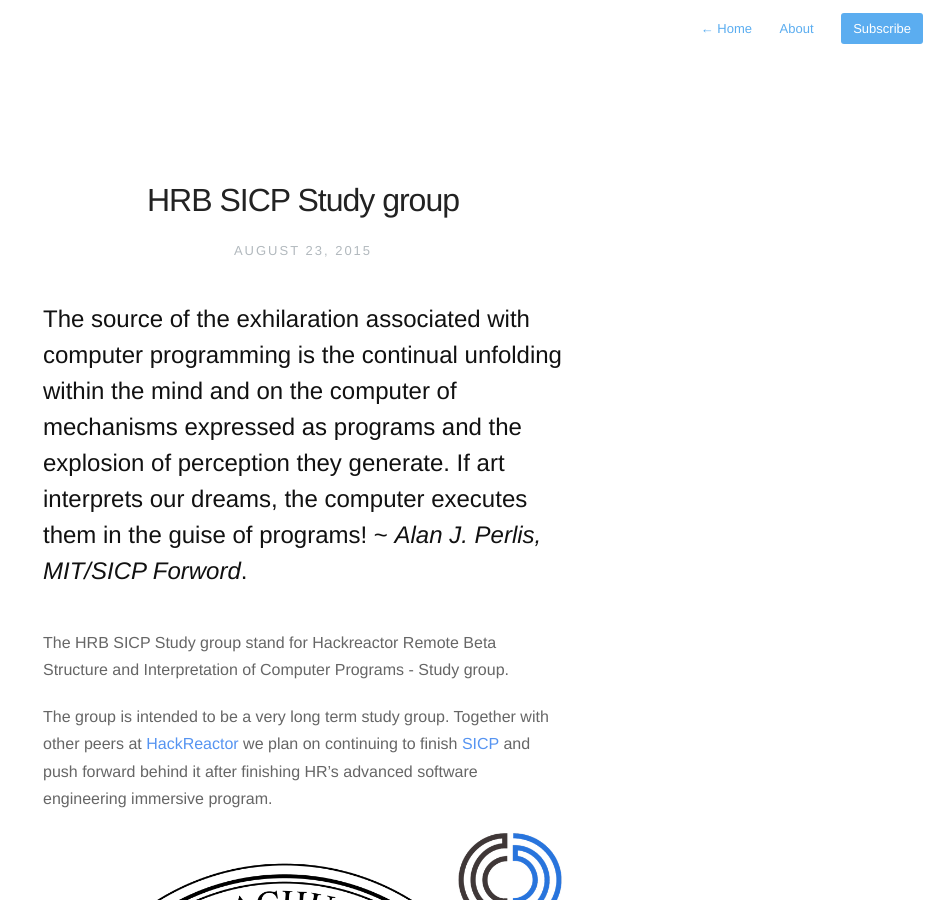
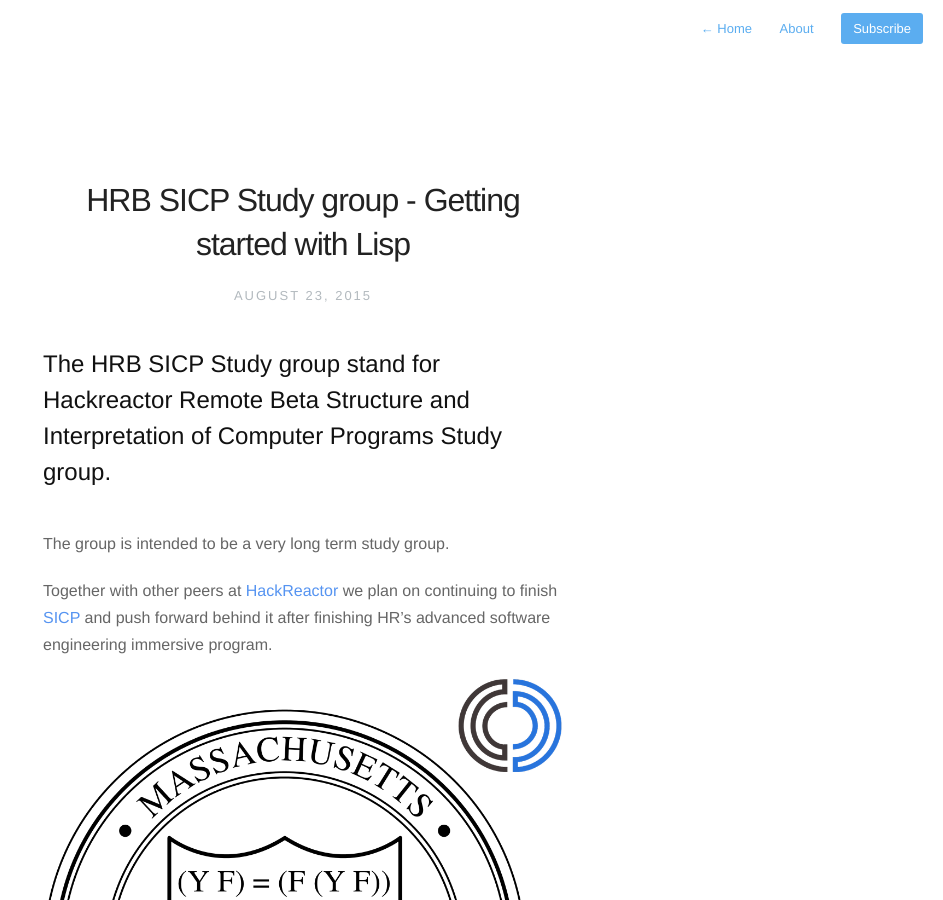
Before and after one commit to nickbalestra/nickbalestra.github.io, a Jekyll site: the page built from _posts/2015-08-23-hrb-sicp-studygroup.markdown, in a window 1280 px wide and 900 px high. Shown: the whole window, without its empty margins (337-1280 px from the left). Built offline with Jekyll 4.4.1, drawn with Linux system fonts in a browser that asks for light colours; nearby versions of some CDN libraries; Markdown is read by kramdown in place of the engine named in the settings.

Commit message:
revision

```diff
--- a/_posts/2015-08-23-hrb-sicp-studygroup.markdown
+++ b/_posts/2015-08-23-hrb-sicp-studygroup.markdown
@@ -1,14 +1,14 @@
 ---
-title: "HRB SICP Study group"
+title: "HRB SICP Study group - Getting started with Lisp"
 date: 2015-08-23
-description:  "Up and running with the MIT/GNU Schema environment on the command line"
+description:  "Running the MIT/GNU Scheme environment on the command line on macOS"
 ---
 
-##The source of the exhilaration associated with computer programming is the continual unfolding within the mind and on the computer of mechanisms expressed as programs and the explosion of perception they generate. If art interprets our dreams, the computer executes them in the guise of programs! ~ *Alan J. Perlis, MIT/SICP Forword*.
+##The HRB SICP Study group stand for Hackreactor Remote Beta Structure and Interpretation of Computer Programs Study group.
 
-The HRB SICP Study group stand for Hackreactor Remote Beta Structure and Interpretation of Computer Programs - Study group.
+The group is intended to be a very long term study group.
 
-The group is intended to be a very long term study group. Together with other peers at [HackReactor](http://www.hackreactor.com/remote-beta) we plan on continuing to finish [SICP](http://ocw.mit.edu/courses/electrical-engineering-and-computer-science/6-001-structure-and-interpretation-of-computer-programs-spring-2005/) and push forward behind it after finishing HR's advanced software engineering immersive program.
+Together with other peers at [HackReactor](http://www.hackreactor.com/remote-beta) we plan on continuing to finish [SICP](http://ocw.mit.edu/courses/electrical-engineering-and-computer-science/6-001-structure-and-interpretation-of-computer-programs-spring-2005/) and push forward behind it after finishing HR's advanced software engineering immersive program.
 
 ![alt MIT/GNU Scheme Logo](/assets/images/hrb-sicp-logo.png)
 
```
